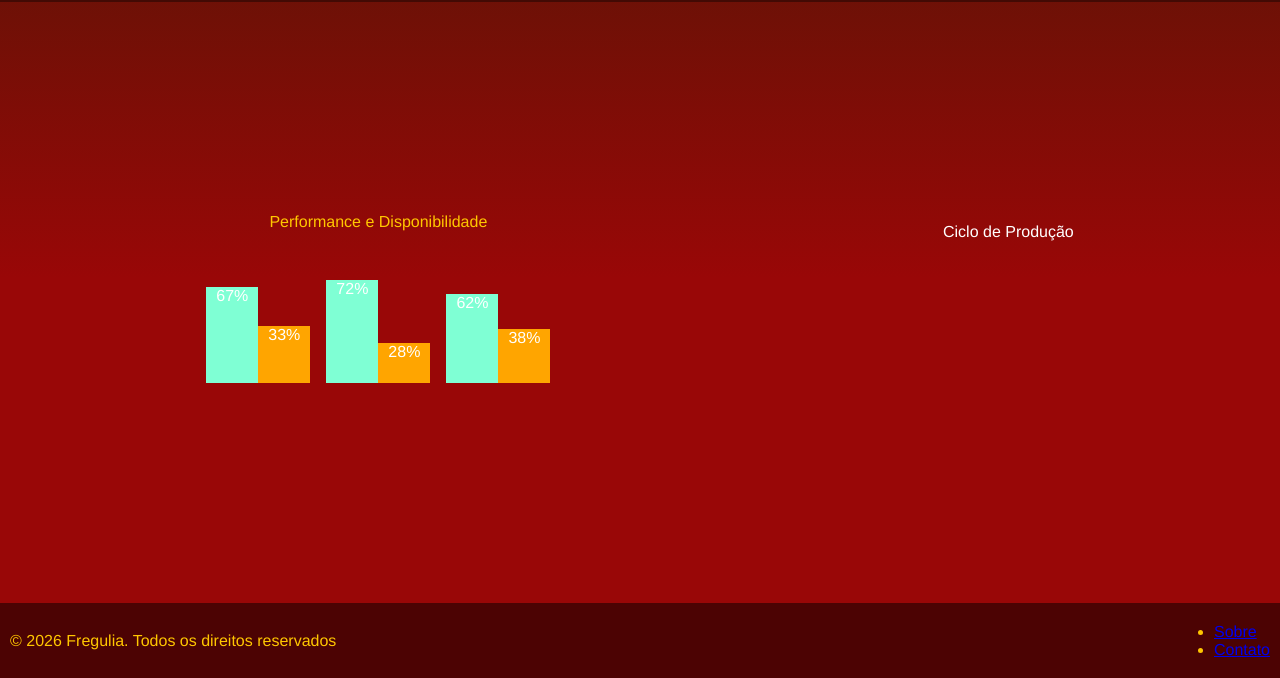
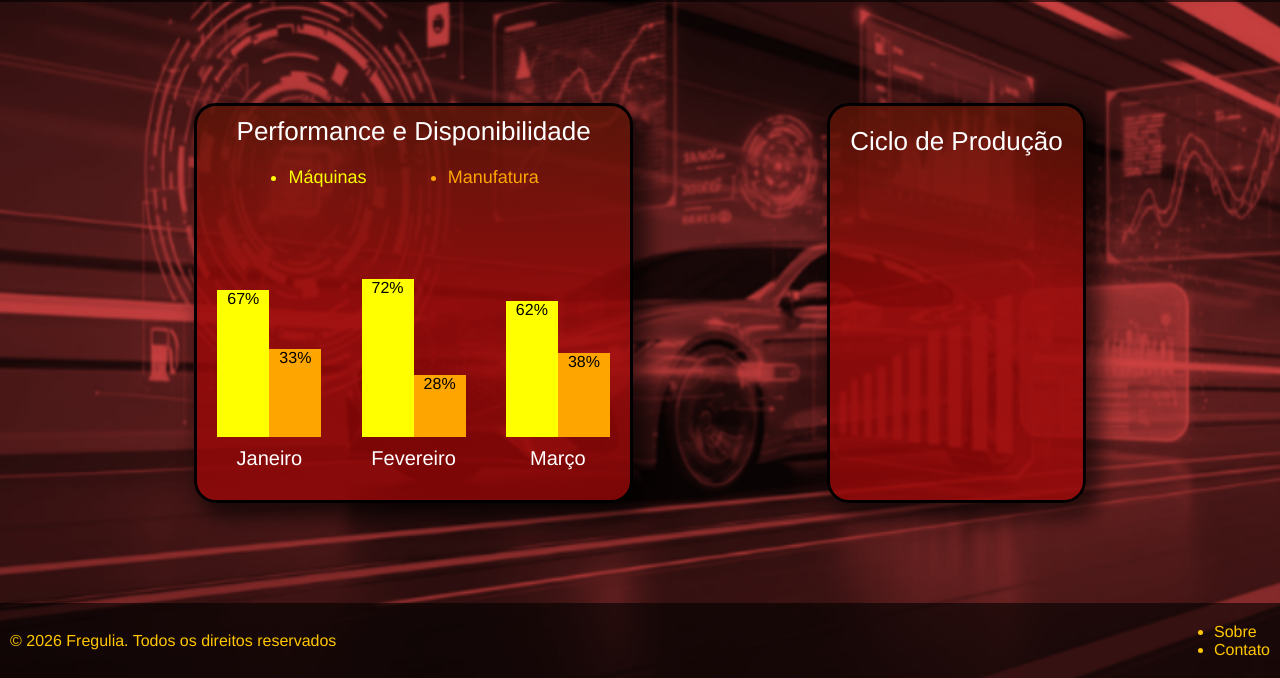
Before and after one commit to Freguliaz/Freguliaz.SmartControl, a plain HTML site: page monitoracao_dashboard.html in a window 1280 px wide. Shown: the part 122-800 px from the top of the page. Drawn offline with Linux system fonts and the light colour scheme.

Commit message:
iniciando grafico pizza

```diff
--- a/assets/css/dashboard.css
+++ b/assets/css/dashboard.css
@@ -96,7 +96,8 @@ nav a {
 
 .blocos {
     display: flex;
-    justify-content: space-around;
+    justify-content: space-evenly;
+    flex-wrap: wrap;
 }
 
 .bloco1, .bloco2 {
--- a/assets/css/monitoracao.dashboard.css
+++ b/assets/css/monitoracao.dashboard.css
@@ -11,7 +11,7 @@
     --color-pd: #ffc700;
     --color-black: #000;
     --color-white: #fff;
-    --color-black-opc: rgba(0, 0, 0, 0.5)
+    --color-black-opc: rgba(0, 0, 0, 0.6);
 }
 
 header {
@@ -19,14 +19,15 @@ header {
     justify-content: space-between;
     align-items: center;
     padding: 10px;
-    background: rgba(0, 0, 0, 0.4);
+    background: var(--color-black-opc);
     top: 0;
     position: sticky;
 }
 
 body {
     height: 100vh;
-    background: var(--bg-color);
+    background-image: url(../images/img_fundo2.png);
+    background-size: cover;
     color: var(--color-pd);
     display: flex;
     flex-direction: column;
@@ -42,10 +43,15 @@ footer {
     height: 75px;
 }
 
+footer a {
+    color: #ffc700;
+    text-decoration: none;
+}
+
 nav {
     position: absolute;
     padding: 20px;
-    background-color: rgba(0, 0, 0, 0.6);
+    background: var(--color-black-opc);
     border-radius: 16px;
     right: 20px;
 }
@@ -90,30 +96,86 @@ nav a {
 }
 
 .graficos {
-  height: 200px;
-  padding: 10px;
     width: 100%;
     display: flex;
-  justify-content: space-around;
+    justify-content: space-evenly;
+    flex-wrap: wrap;
 }
 
-.grafico_barras {
+.grafico_barras, .grafico_pizza {
     display: flex;
     flex-direction: column;
     align-items: center;
+    height: 400px;
+    background: var(--bg-color-opc);
+    border-radius: 24px;
+    box-shadow: 10px 10px 20px 5px var(--color-black-opc);
+    border: 3px solid var(--color-black);
+    border-radius: 22px;
 }
 
 .grafico_area {
     display: flex;
-    gap: 16px;
-    padding: 10px;
+    gap: 40px;
+    padding: 20px;
+    color: var(--color-black);
+    height: 100%;
+}
+
+.grafico_mes_janeiro, .grafico_mes_fevereiro, .grafico_mes_marco {
+    display: flex;
+    flex-direction: column;
+    align-items: center;
+    justify-content: flex-end;
+    height: 100%;
+}
+
+#mes_barras_janeiro, #mes_barras_fevereiro, #mes_barras_marco {
     color: var(--color-white);
-    background-color: var(--bg-color-opc);
+    font-size: 20px;
+}
+
+.barras {
     height: 100%;
+    display: flex;
+    align-items: flex-end;
 }
 
 .grafico_barras span {
     padding: 10px;
+}
+
+#titulo_grafico_barras,  #titulo_grafico_pizza {
+    padding: 10px;
+    font-size: 26px;
+    color: var(--color-white);
+}
+
+#barra1, #barra3, #barra5 {
+    background-color: yellow;
+}
+
+#barra2, #barra4, #barra6 {
+    background-color: orange;
+}
+
+.legenda_grafico_barras {
+    padding: 10px;
+    width: 100%;
+    display: flex;
+    justify-content: space-evenly;
+}
+
+#maquinas_grafico_barras, #manufatura_grafico_barras {
+    font-size: 18px;
+}
+
+#maquinas_grafico_barras {
+    color: yellow;
+}
+
+#manufatura_grafico_barras {
+    color: orange;
 }
 
 .grafico_pizza {
@@ -122,24 +184,3 @@ nav a {
     color: var(--color-white);
     background-color: var(--bg-color-opc);
 }
-
-.grafico_janeiro, .grafico_fevereiro, .grafico_marco {
-    display: flex;
-    align-items: flex-end;
-}
-
-
-#barra1, #barra3, #barra5 {
-    background-color: aquamarine;
-}
-
-#barra2, #barra4, #barra6 {
-    background-color: orange;
-}
-
-/*
-.grafico span {
-  position: absolute;
-  top: -25px;
-  font-size: 12px;
-} */
--- a/monitoracao_dashboard.html
+++ b/monitoracao_dashboard.html
@@ -6,14 +6,18 @@
     <title>Monitoração | Smart Control</title>
     <link rel="stylesheet" href="assets/css/monitoracao.dashboard.css">
 </head>
+
 <body>
+
     <header>
         <div id="logo">
             <img src="assets/images/img1.png" alt="Imagem da Logo" height="100" width="100">
         </div>
+
         <div id="titulo_dashboard">
             <h1>Dashboard Geral</h1>
         </div>
+
         <details class="menu">
             <summary id="icone_hamburgueria">
                 <div class="menu_hamburguer">
@@ -22,6 +26,7 @@
                     <span></span>
                 </div>
             </summary>
+
             <nav>
                 <ul>
                     <li><a href="#">Relatórios</a></li>
@@ -32,22 +37,41 @@
             </nav>
         </details>
     </header>
+
     <main>
+
         <div class="graficos">
             <div class="grafico_barras">
                 <div id="titulo_grafico_barras">Performance e Disponibilidade</div>
+                <div class="legenda_grafico_barras">
+                    <ul>
+                        <li id="maquinas_grafico_barras">Máquinas</li>
+                    </ul>
+                    <ul>
+                        <li id="manufatura_grafico_barras">Manufatura</li>
+                    </ul>
+                </div>
                 <div class="grafico_area">
-                    <div class="grafico_janeiro">
-                        <div id="barra1" style="height: 67%;"><span>67%</span></div>
-                        <div id="barra2" style="height: 40%;"><span>33%</span></div>
+                    <div class="grafico_mes_janeiro">
+                        <div class="barras">
+                            <div id="barra1" style="height: 67%;"><span>67%</span></div>
+                            <div id="barra2" style="height: 40%;"><span>33%</span></div>
+                        </div>
+                        <span id="mes_barras_marco">Janeiro</span>
                     </div>
-                    <div class="grafico_fevereiro">
-                        <div id="barra3" style="height: 72%;"><span>72%</span></div>
-                        <div id="barra4" style="height: 28%"><span>28%</span></div>
+                    <div class="grafico_mes_janeiro">
+                        <div class="barras">
+                            <div id="barra3" style="height: 72%;"><span>72%</span></div>
+                            <div id="barra4" style="height: 28%;"><span>28%</span></div>
+                        </div>
+                        <span id="mes_barras_fevereiro">Fevereiro</span>
                     </div>
-                    <div class="grafico_marco">
-                        <div id="barra5" style="height: 62%;"><span>62%</span></div>
-                        <div id="barra6"style="height: 38%"><span>38%</span></div>
+                    <div class="grafico_mes_marco">
+                        <div class="barras">
+                            <div id="barra5" style="height: 62%;"><span>62%</span></div>
+                            <div id="barra6" style="height: 38%;"><span>38%</span></div>
+                        </div>
+                        <span id="mes_barras_marco">Março</span>
                     </div>
                 </div>
             </div>
```
Lines whose indentation alone changed are shown as unchanged.
